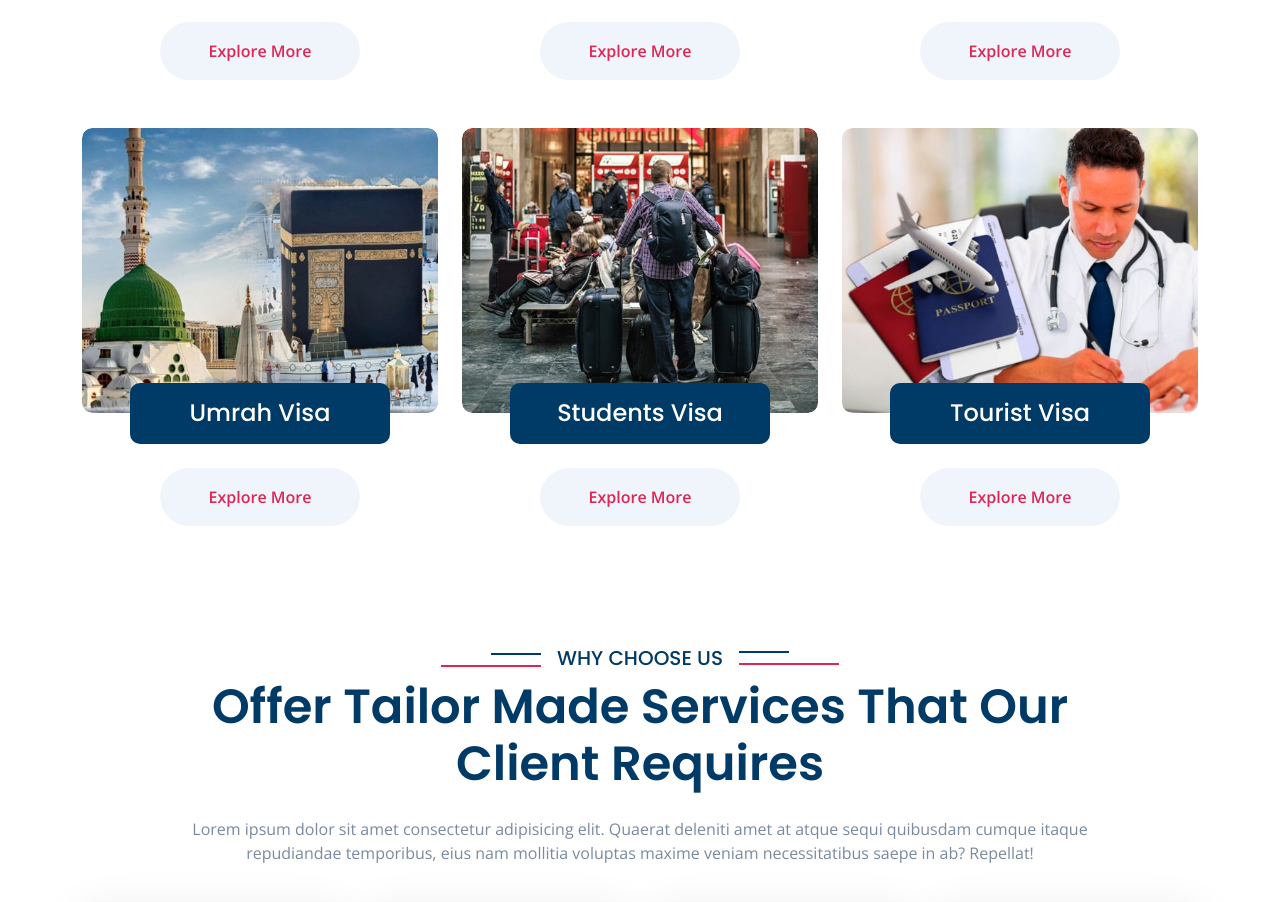
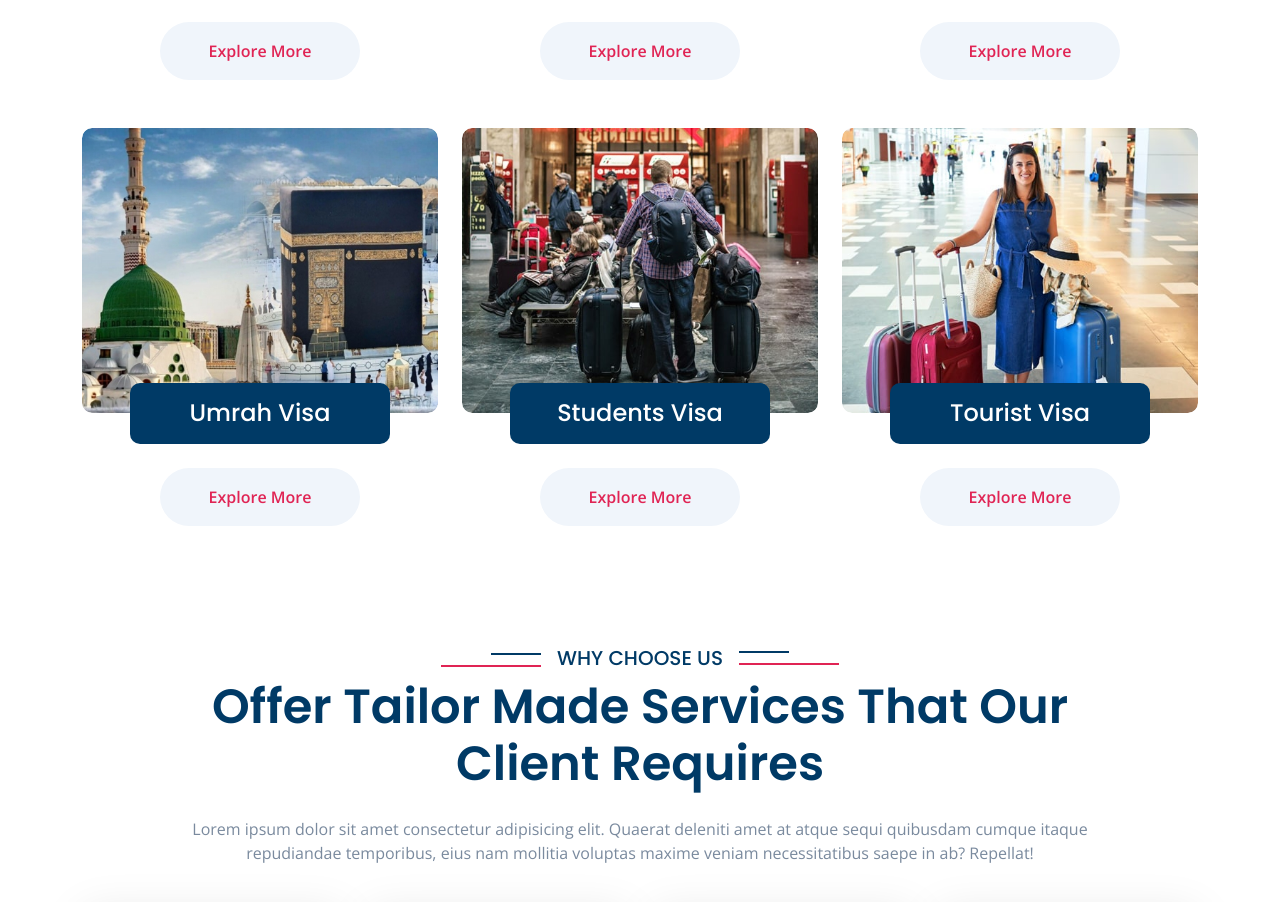
Before and after one commit to saifur2233/rs-tours-travels-frontend, a React (Vite) app: page / in a window 1280 px wide. Shown: the part 2785-3687 px from the top of the page. Built offline with nearby package versions, Linux system fonts and the light colour scheme; no server answers.

Commit message:
service 6 image change

```diff
--- a/src/pages/Site.jsx
+++ b/src/pages/Site.jsx
@@ -478,7 +478,7 @@ export default function Site() {
                             { img: "/img/service-3.jpg", title: "Medical Visa" },
                             { img: "/img/service-4.jpg", title: "Umrah Visa" },
                             { img: "/img/service-5.jpg", title: "Students Visa" },
-                            { img: "/img/service-3.jpg", title: "Tourist Visa" },
+                            { img: "/img/service-6.jpg", title: "Tourist Visa" },
                         ].map((s, idx) => (
                             <div className="col-lg-6 col-xl-4 wow fadeInUp" data-wow-delay={`${0.1 + (idx % 3) * 0.2}s`} key={`${s.title}-${idx}`}>
                                 <div className="service-item">
```
